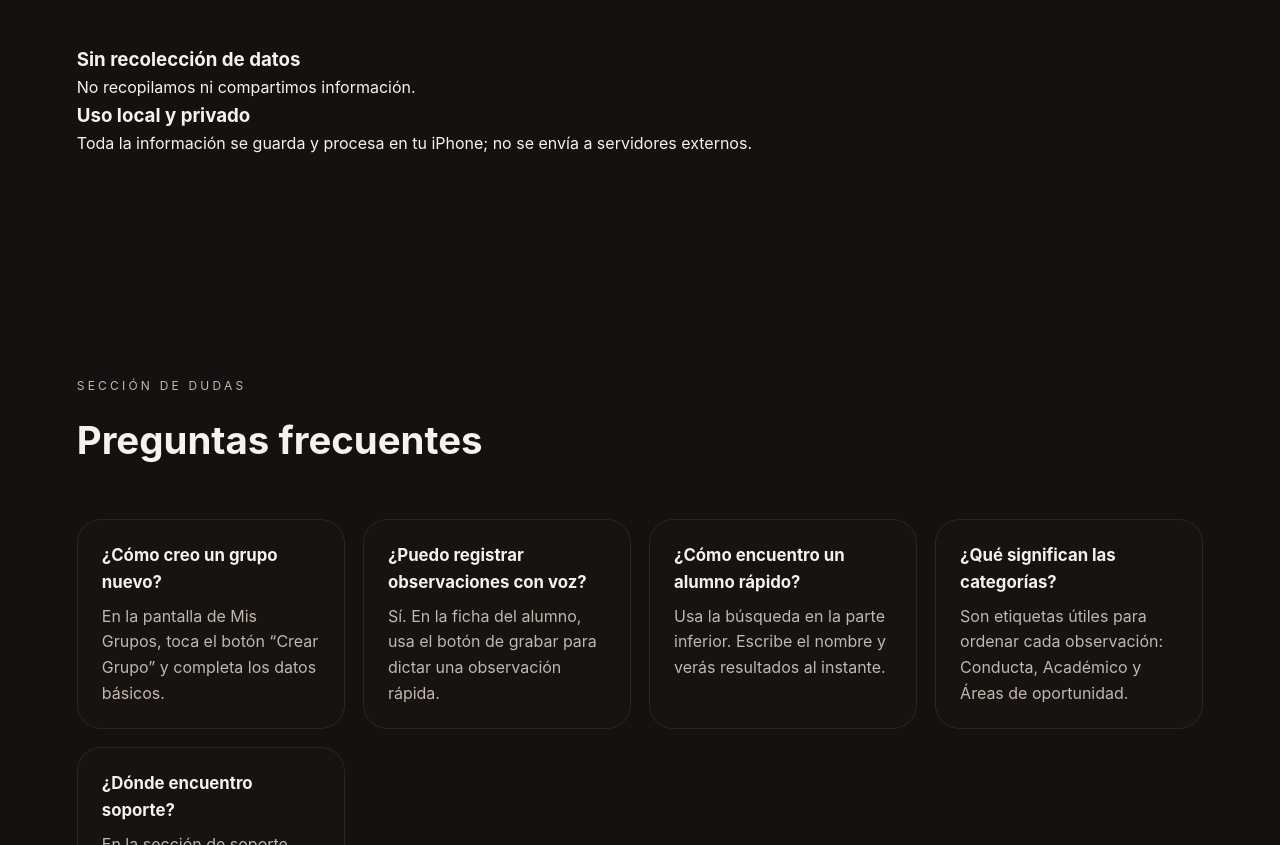
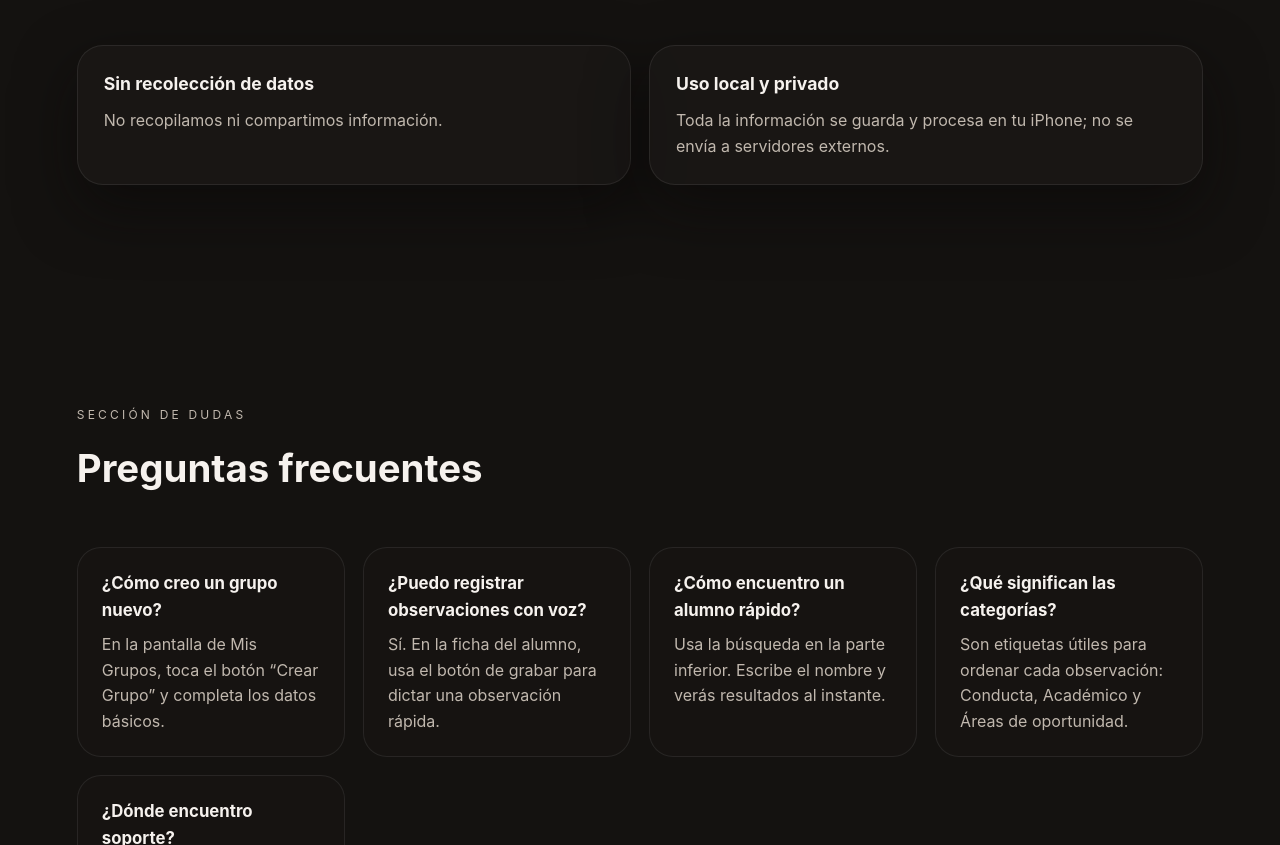
Before and after one commit to mitre88/web_bitacora_docente, a plain HTML site: page index.html in a window 1280 px wide. Shown: the part 4780-5625 px from the top of the page. Drawn offline with Linux system fonts and the light colour scheme.

Commit message:
Add styles for privacy panel and cards

```diff
--- a/styles.css
+++ b/styles.css
@@ -543,6 +543,29 @@ img {
   background: rgba(255, 255, 255, 0.08);
 }
 
+.privacy-panel {
+  display: grid;
+  gap: 18px;
+  grid-template-columns: repeat(auto-fit, minmax(220px, 1fr));
+}
+
+.privacy-card {
+  padding: 24px 26px;
+  border-radius: var(--radius);
+  border: 1px solid var(--stroke);
+  background: rgba(29, 26, 24, 0.65);
+  box-shadow: var(--shadow);
+}
+
+.privacy-card h3 {
+  margin-bottom: 10px;
+  font-size: 1.1rem;
+}
+
+.privacy-card p {
+  color: var(--muted);
+}
+
 .faq-grid {
   display: grid;
   gap: 18px;
```
